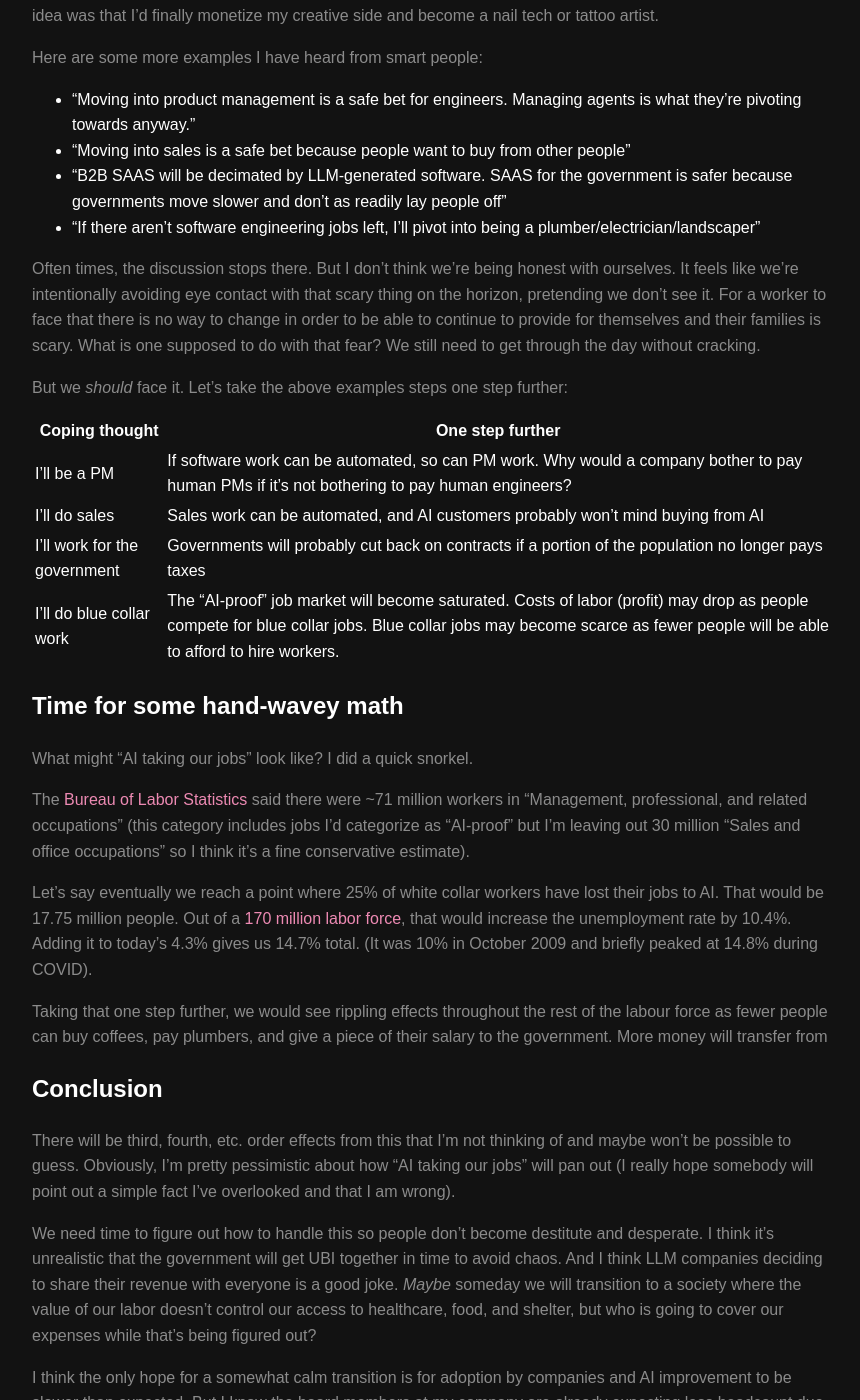
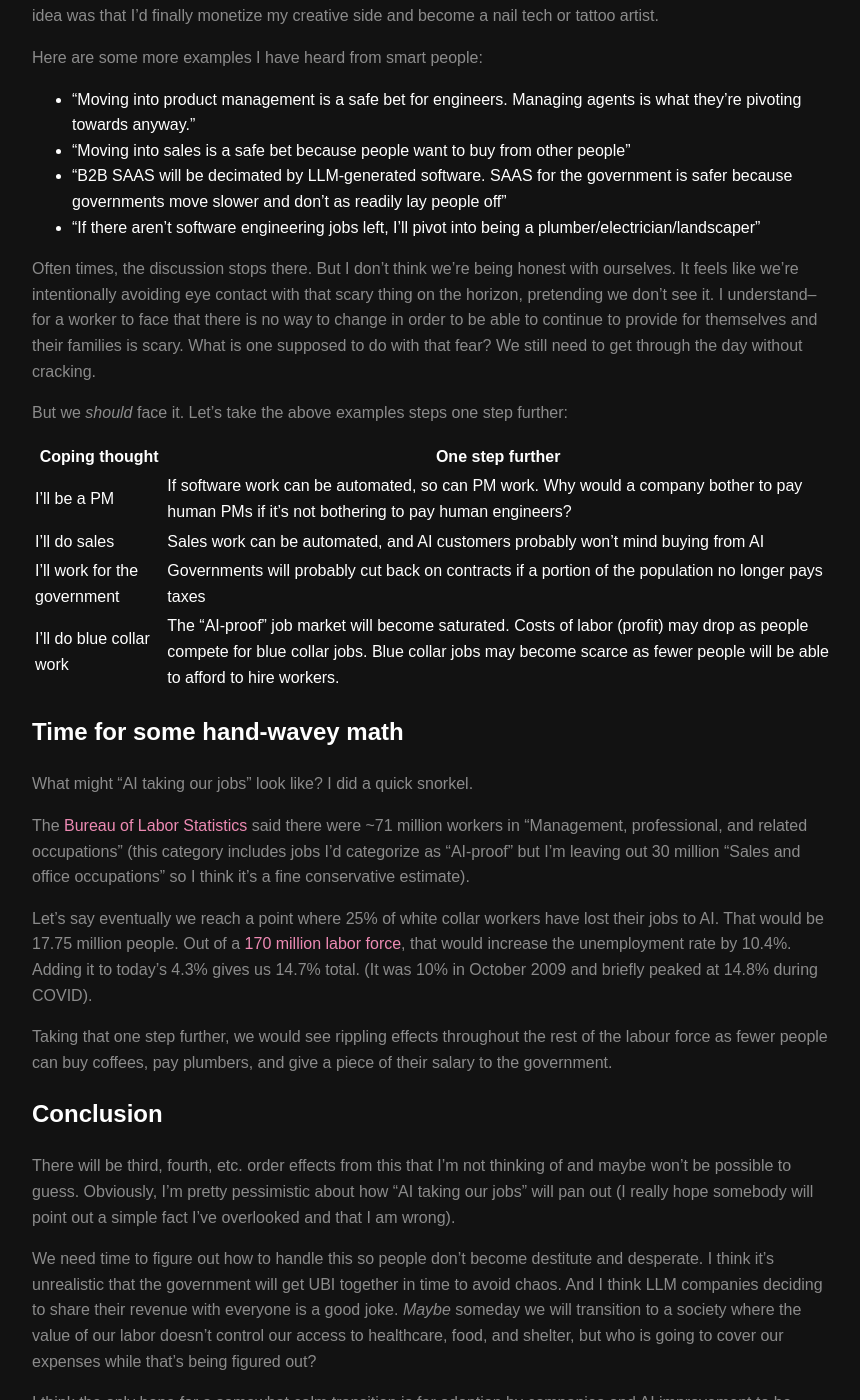
Before and after one commit to superfamousdog/superfamousdog.github.io, a Jekyll site: the page built from _posts/2026-04-23-cant-upskill-out.md, in a window 1280 px wide and 1400 px high, scrolled down 304 px. Shown: the whole window, without its empty margins (208-1068 px from the left). Built offline with Jekyll 4.4.1, drawn with Linux system fonts in a browser that asks for light colours.

Commit message:
Update 2026-04-23-cant-upskill-out.md

```diff
--- a/_posts/2026-04-23-cant-upskill-out.md
+++ b/_posts/2026-04-23-cant-upskill-out.md
@@ -13,7 +13,7 @@ Here are some more examples I have heard from smart people:
 - "B2B SAAS will be decimated by LLM-generated software. SAAS for the government is safer because governments move slower and don't as readily lay people off"
 - "If there aren't software engineering jobs left, I'll pivot into being a plumber/electrician/landscaper"
 
-Often times, the discussion stops there. But I don't think we're being honest with ourselves. It feels like we're intentionally avoiding eye contact with that scary thing on the horizon, pretending we don't see it. For a worker to face that there is no way to change in order to be able to continue to provide for themselves and their families is scary. What is one supposed to do with that fear? We still need to get through the day without cracking.
+Often times, the discussion stops there. But I don't think we're being honest with ourselves. It feels like we're intentionally avoiding eye contact with that scary thing on the horizon, pretending we don't see it. I understand-- for a worker to face that there is no way to change in order to be able to continue to provide for themselves and their families is scary. What is one supposed to do with that fear? We still need to get through the day without cracking.
 
 But we _should_ face it. Let's take the above examples steps one step further:
 
@@ -31,7 +31,7 @@ The [Bureau of Labor Statistics](https://www.bls.gov/cps/cpsaat11.htm) said ther
 
 Let's say eventually we reach a point where 25% of white collar workers have lost their jobs to AI. That would be 17.75 million people. Out of a [170 million labor force](https://www.bls.gov/news.release/empsit.t01.htm), that would increase the unemployment rate by 10.4%. Adding it to today's 4.3% gives us 14.7% total. (It was 10% in October 2009 and briefly peaked at 14.8% during COVID).
 
-Taking that one step further, we would see rippling effects throughout the rest of the labour force as fewer people can buy coffees, pay plumbers, and give a piece of their salary to the government. More money will transfer from
+Taking that one step further, we would see rippling effects throughout the rest of the labour force as fewer people can buy coffees, pay plumbers, and give a piece of their salary to the government.
 
 ## Conclusion
 
```
